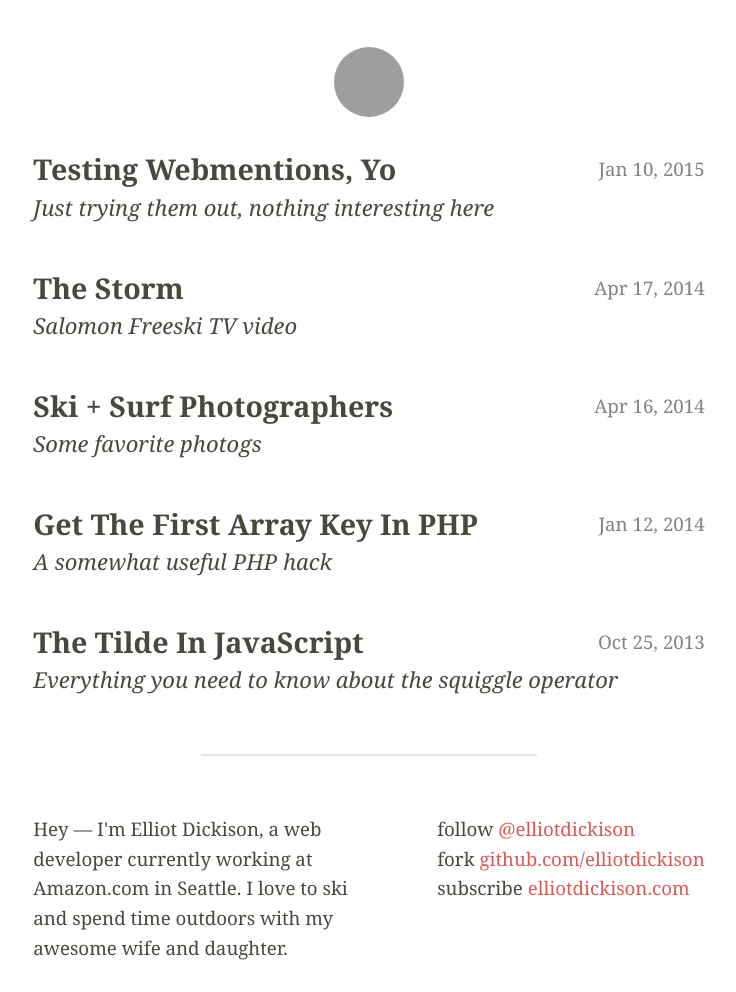
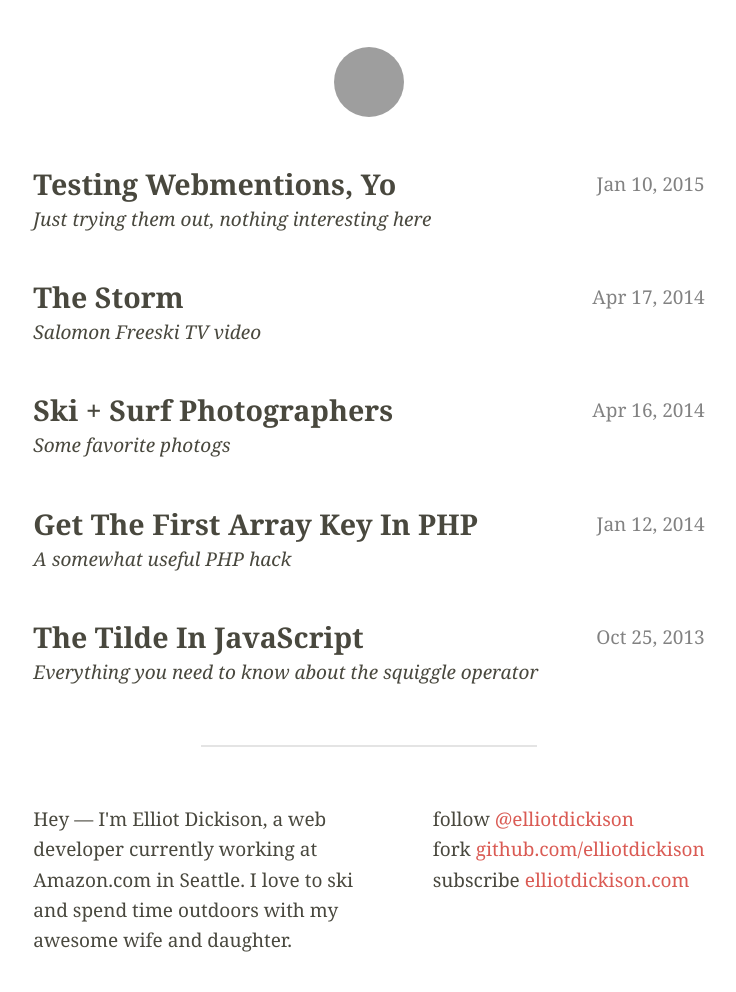
Before and after one commit to elliotdickison/elliotdickison.github.io, a Jekyll site: the page built from index.html, in a window 1280 px wide. Shown: the whole page, without its empty margins (271-1007 px from the left). Built offline with Jekyll 4.4.1, drawn with Linux system fonts in a browser that asks for light colours; grey boxes are pictures that could not be loaded.

Commit message:
Font size cleanup

```diff
--- a/_sass/_base.scss
+++ b/_sass/_base.scss
@@ -21,7 +21,7 @@ html {
     @include prefix(font-feature-settings, "'liga' 1, 'kern'");
 
     @include media-query($on-mobile) {
-        font-size: $font-size-mobile;
+        font-size: $font-size-small;
     }
 }
 
@@ -122,7 +122,12 @@ h1, h2, h3, h4, h5, h6 {
     a:hover,
     a:active {
         /* Underline 6px up from the bottom of the em box */
-        box-shadow: inset 0 -6px 0 0 $background-color, inset 0 calc(-7px) 0 0 $theme-color;
+        box-shadow: inset 0 -6px 0 0 $background-color, inset 0 -7px 0 0 $theme-color;
+
+        /* Underline 4px up from the bottom of the em box on mobile */
+        @include media-query($on-mobile) {
+            box-shadow: inset 0 -4px 0 0 $background-color, inset 0 -5px 0 0 $theme-color;
+        }
     }
 }
 
--- a/_sass/_layout.scss
+++ b/_sass/_layout.scss
@@ -59,8 +59,8 @@ a.profile-photo:active {
 
 .site-footer {
     font-size: $font-size-small;
+    margin: ($spacing-unit * 2) 0 $spacing-unit;
     overflow: hidden;
-    margin: ($spacing-unit * 2) 0 $spacing-unit;
 
     .wrapper:before {
         border-top: 2px solid $background-color-dark;
@@ -100,11 +100,8 @@ a.profile-photo:active {
  */
 
 .page-content {
+    margin-top: $spacing-unit * 1.5;
     padding: 0;
-}
-
-.page-heading {
-    font-size: 20px;
 }
 
 /**
@@ -155,6 +152,7 @@ a.profile-photo:active {
 }
 
 .post-summary {
+    font-size: $font-size-small;
     font-style: italic;
     margin-top: 0;
 }
--- a/css/main.scss
+++ b/css/main.scss
@@ -7,8 +7,7 @@
 $font-family-code: "Courier", monospace;
 $font-family: "skolar", "Georgia", serif;
 $font-size-code: 0.75rem;
-$font-size-mobile: 20px;
-$font-size-small: 0.85rem;
+$font-size-small: 19px;
 $font-size: 22px;
 $font-weight: 400;
 $line-height: 1.6;
```
